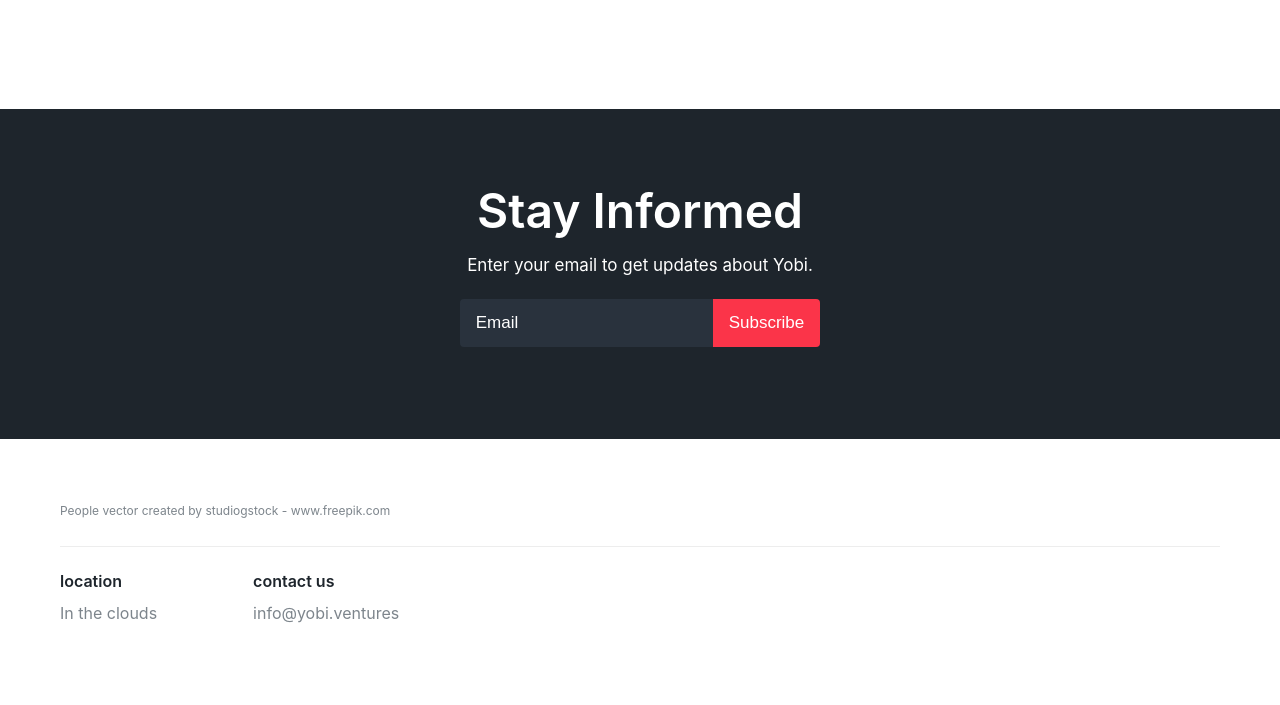
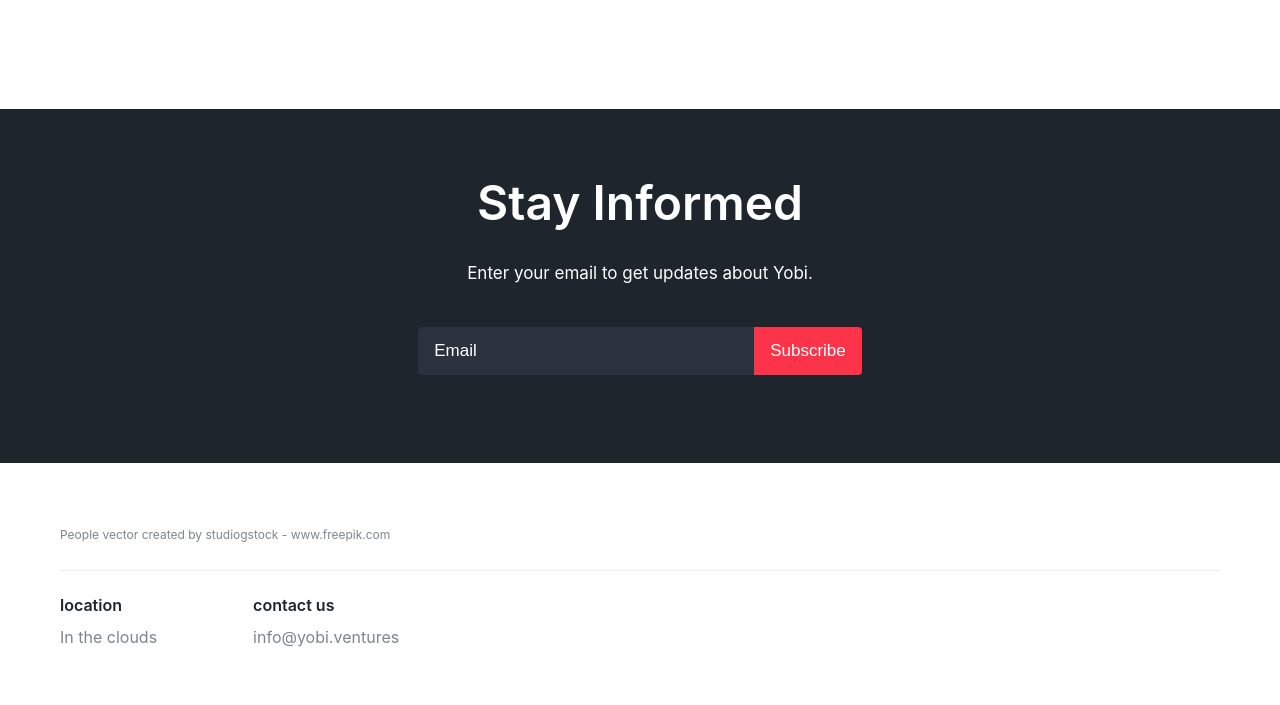
Before and after one commit to james01/yobi-website, an Eleventy site: page src/site/index.html in a window 1280 px wide. Shown: the part 2531-3236 px from the top of the page. Built offline with nearby package versions, Linux system fonts and the light colour scheme; Eleventy itself is replaced by a stand-in of ours; files that its build step writes are made by us from their sources.

Commit message:
Adjusted some spacings

```diff
--- a/src/scss/_home.scss
+++ b/src/scss/_home.scss
@@ -142,21 +142,22 @@
   background-color: var(--gray-1);
   color: white;
   text-align: center;
-  padding-top: 72px;
-  padding-bottom: 92px;
+  padding-top: 64px;
+  padding-bottom: 88px;
 
   h2 {
-    margin-bottom: 12px;
+    margin-bottom: 28px;
   }
 
   p {
-    margin-bottom: 20px;
+    margin-bottom: 40px;
   }
 
   form {
     $border-radius: 4px;
 
     input {
+      width: 336px;
       border: none;
       background-color: var(--gray-2);
       color: white;
```
